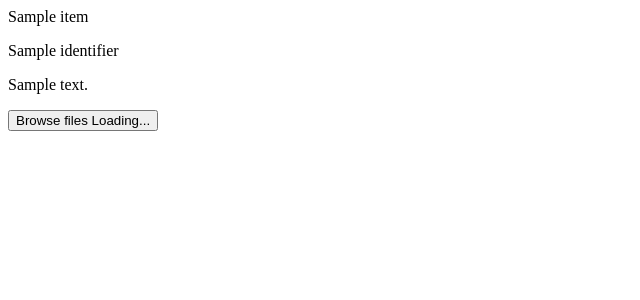
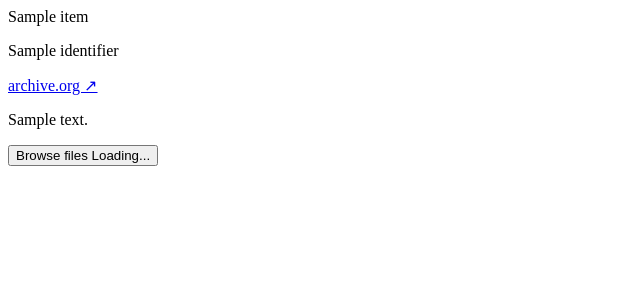
Before and after one commit to ConnorBS/rom-finder, a FastAPI app: template app/templates/partials/search_results.html in a window 1280 px wide. Shown: the top 300 px of the page, without its empty margins (0-640 px from the left). Run offline with FastAPI, Linux system fonts and the light colour scheme; the template is opened without the code that fills it: most values are stand-ins (such as "Sample title", 1, 10 or a date in 2020).

Commit message:
Fix browse files on identifiers with dots/special chars; add archive.org links
- Used loop.index for HTMX target IDs instead of raw identifier —
  dots in identifiers like 'wild-west-c.-o.-w.' broke CSS selectors
- Added archive.org links on each search result and in the file list header
- Empty file list now shows a direct 'Check on archive.org' link

```diff
--- a/app/templates/partials/search_results.html
+++ b/app/templates/partials/search_results.html
@@ -6,19 +6,26 @@
 {% elif results %}
 <div class="space-y-2">
     {% for item in results %}
-    <div class="bg-gray-900 border border-gray-800 rounded-lg p-4" id="item-{{ item.identifier }}">
+    <div id="result-{{ loop.index }}" class="bg-gray-900 border border-gray-800 rounded-lg p-4">
         <div class="flex items-start justify-between gap-4">
-            <div class="min-w-0">
+            <div class="min-w-0 flex-1">
                 <p class="text-gray-200 text-sm font-medium truncate">{{ item.title or item.identifier }}</p>
-                <p class="text-gray-500 text-xs mt-0.5 font-mono">{{ item.identifier }}</p>
+                <div class="flex items-center gap-3 mt-0.5">
+                    <p class="text-gray-500 text-xs font-mono truncate">{{ item.identifier }}</p>
+                    <a href="https://archive.org/details/{{ item.identifier }}"
+                       target="_blank"
+                       class="text-blue-500 hover:text-blue-400 text-xs flex-shrink-0">
+                        archive.org ↗
+                    </a>
+                </div>
                 {% if item.description %}
-                <p class="text-gray-500 text-xs mt-1 line-clamp-2">{{ item.description | truncate(120) }}</p>
+                <p class="text-gray-600 text-xs mt-1 line-clamp-2">{{ item.description | truncate(120) }}</p>
                 {% endif %}
             </div>
             <button
                 class="flex-shrink-0 bg-gray-800 hover:bg-gray-700 border border-gray-700 text-gray-300 hover:text-white text-xs px-3 py-1.5 rounded-md transition-colors"
                 hx-get="/games/{{ item.identifier }}/files"
-                hx-target="#item-{{ item.identifier }}"
+                hx-target="#result-{{ loop.index }}"
                 hx-swap="outerHTML"
                 hx-indicator="this"
             >
```
Also changed, not shown: app/templates/partials/file_list.html (+17 -3 lines).
